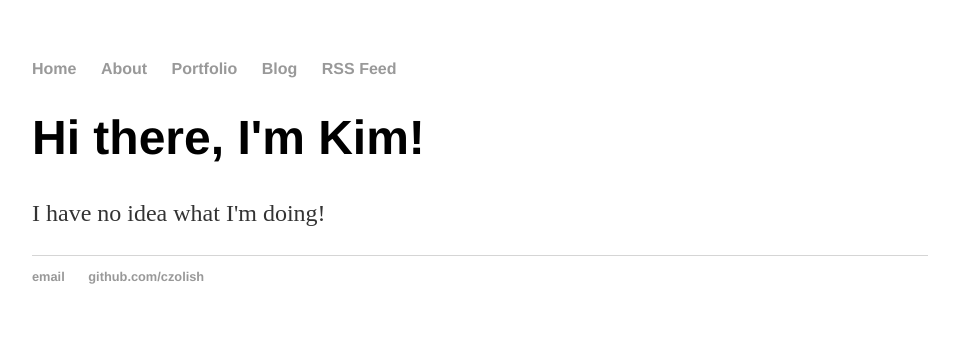
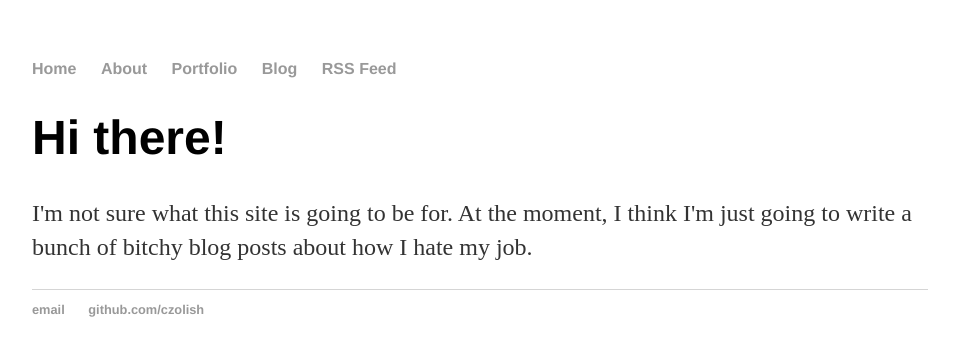
Before and after one commit to czolish/czolish.github.io, a Jekyll site: the page built from index.html, in a window 1280 px wide. Shown: the top 356 px of the page, without its empty margins (160-1119 px from the left). Built offline with Jekyll 4.4.1, drawn with Linux system fonts in a browser that asks for light colours; comment, search, counter and statistics services are not loaded.

Commit message:
Update index.html

```diff
--- a/index.html
+++ b/index.html
@@ -3,6 +3,6 @@ layout: default
 title: www.czupil.com
 ---
 <div class="blurb">
-	<h1>Hi there, I'm Kim!</h1>
-	<p>I have no idea what I'm doing!</p>
+	<h1>Hi there!</h1>
+	<p>I'm not sure what this site is going to be for. At the moment, I think I'm just going to write a bunch of bitchy blog posts about how I hate my job.</p>
 </div><!-- /.blurb -->
```
